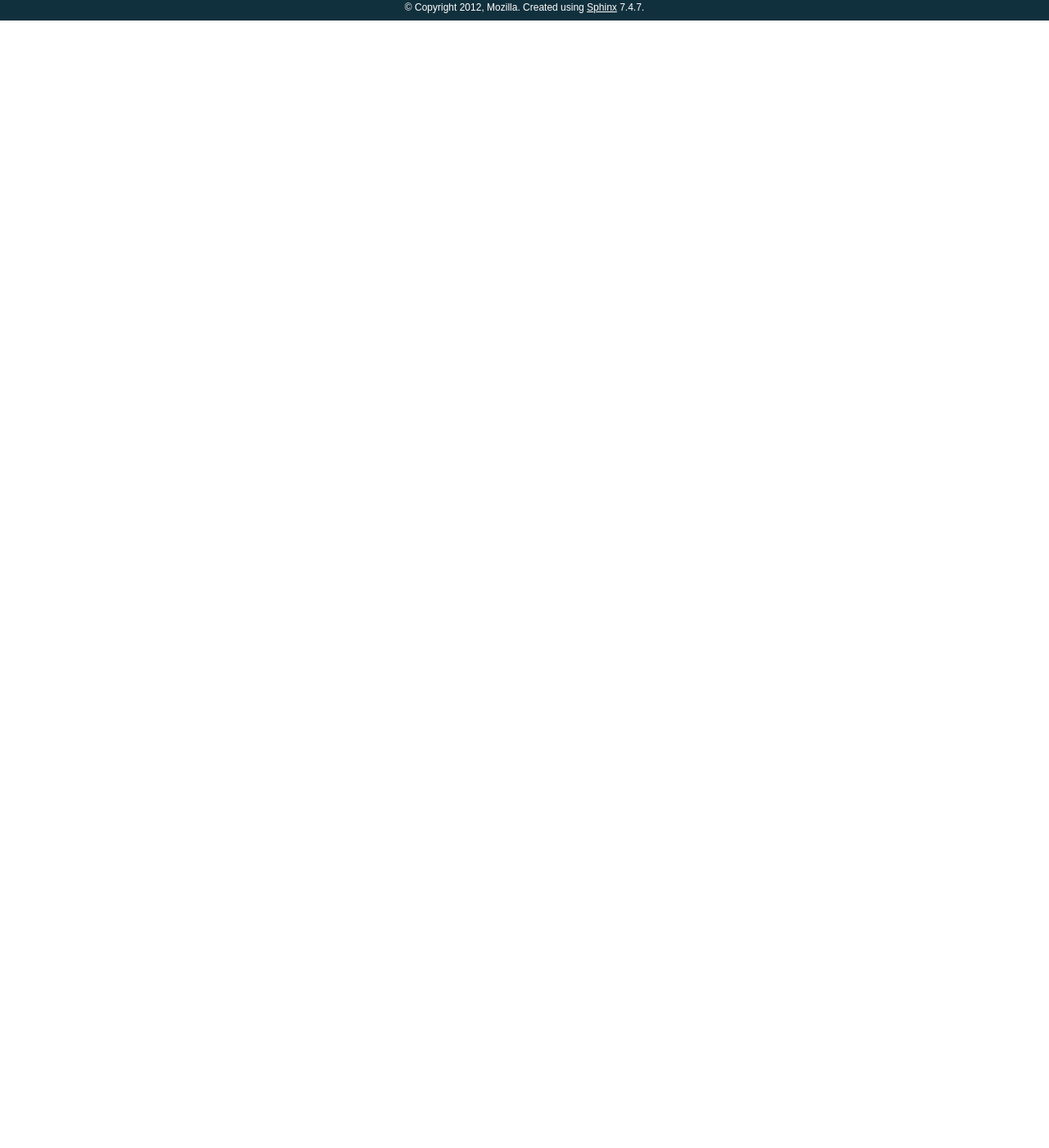
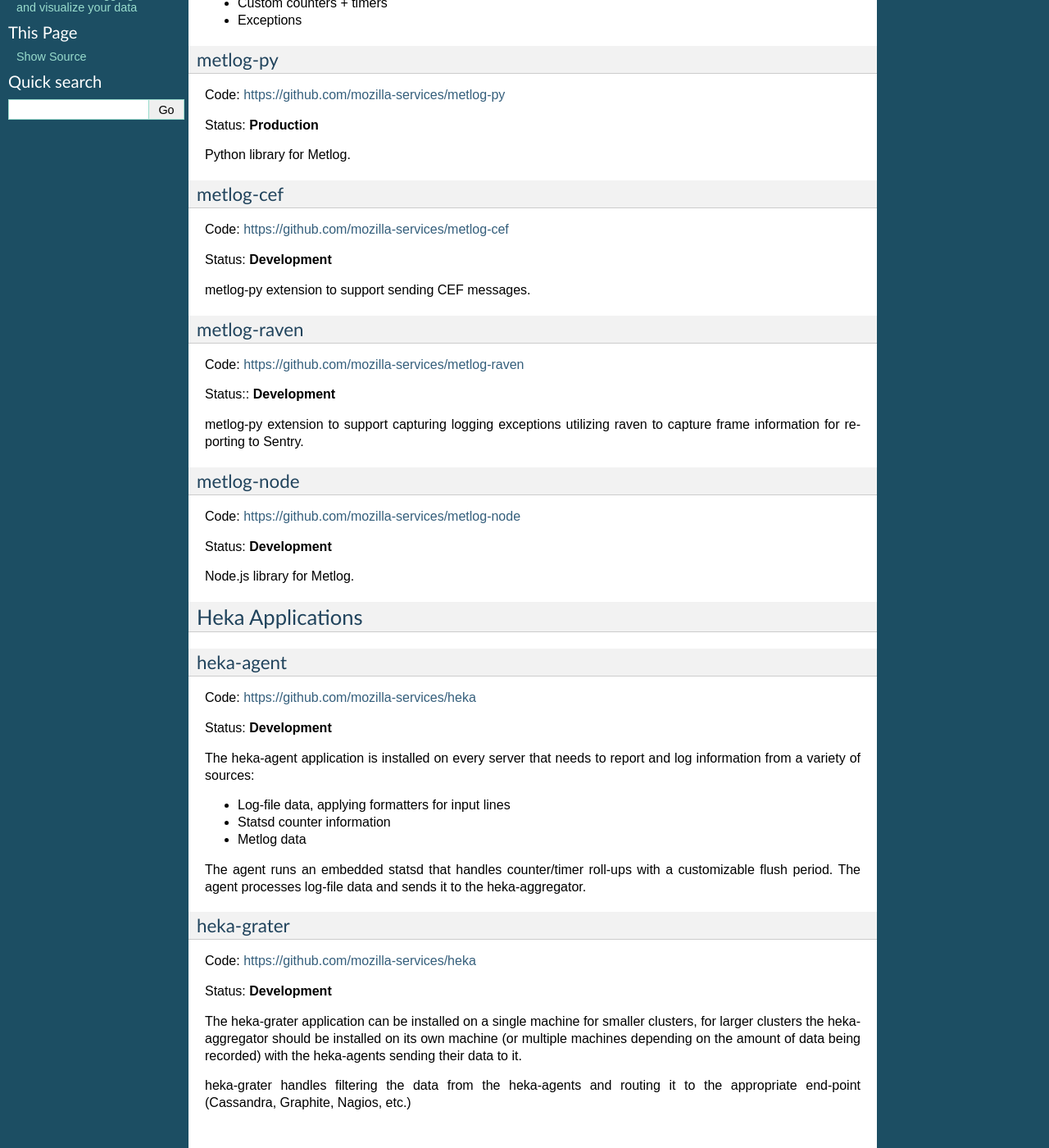
Before and after one commit to mozilla-services/heka-docs, a Sphinx documentation site: the page built from source/architecture/index.rst, in a window 1280 px wide and 1400 px high, scrolled down 270 px. Shown: the whole window at 82% size. Built offline with Sphinx 7.4.7, drawn with Linux system fonts in a browser that asks for light colours; before the commit the page ends 900 px from its top, so only the background shows below that; some of the changed text lies outside the part shown.

Commit message:
Add more details for various components

```diff
--- a/source/architecture/index.rst
+++ b/source/architecture/index.rst
@@ -4,6 +4,91 @@
 Architecture of Heka
 ====================
 
-At a glance...
+The big picture:
 
 .. graphviz:: overview.dot
+
+Metlog
+======
+
+Metlog (short for Metrics & Logging) is a group of client libraries
+available for multiple languages for reporting application specific
+logging and metrics data. It's capable of collecting:
+
+- Logging output
+- Custom counters + timers
+- Exceptions
+
+metlog-py
+---------
+
+Code: https://github.com/mozilla-services/metlog-py
+
+Status: **Production**
+
+Python library for Metlog.
+
+metlog-cef
+----------
+
+Code: https://github.com/mozilla-services/metlog-cef
+
+Status: **Development**
+
+metlog-py extension to support sending CEF messages.
+
+metlog-raven
+------------
+
+Code: https://github.com/mozilla-services/metlog-raven
+
+Status:: **Development**
+
+metlog-py extension to support capturing logging exceptions utilizing
+raven to capture frame information for reporting to Sentry.
+
+metlog-node
+-----------
+
+Code: https://github.com/mozilla-services/metlog-node
+
+Status: **Development**
+
+Node.js library for Metlog.
+
+Heka Applications
+=================
+
+heka-agent
+----------
+
+Code: https://github.com/mozilla-services/heka
+
+Status: **Development**
+
+The heka-agent application is installed on every server that needs to
+report and log information from a variety of sources:
+
+- Log-file data, applying formatters for input lines
+- Statsd counter information
+- Metlog data
+
+The agent runs an embedded statsd that handles counter/timer roll-ups
+with a customizable flush period. The agent processes log-file data
+and sends it to the heka-aggregator.
+
+heka-grater
+-----------
+
+Code: https://github.com/mozilla-services/heka
+
+Status: **Development**
+
+The heka-grater application can be installed on a single machine
+for smaller clusters, for larger clusters the heka-aggregator should be
+installed on its own machine (or multiple machines depending on the
+amount of data being recorded) with the heka-agents sending their data
+to it.
+
+heka-grater handles filtering the data from the heka-agents and routing
+it to the appropriate end-point (Cassandra, Graphite, Nagios, etc.)
```
